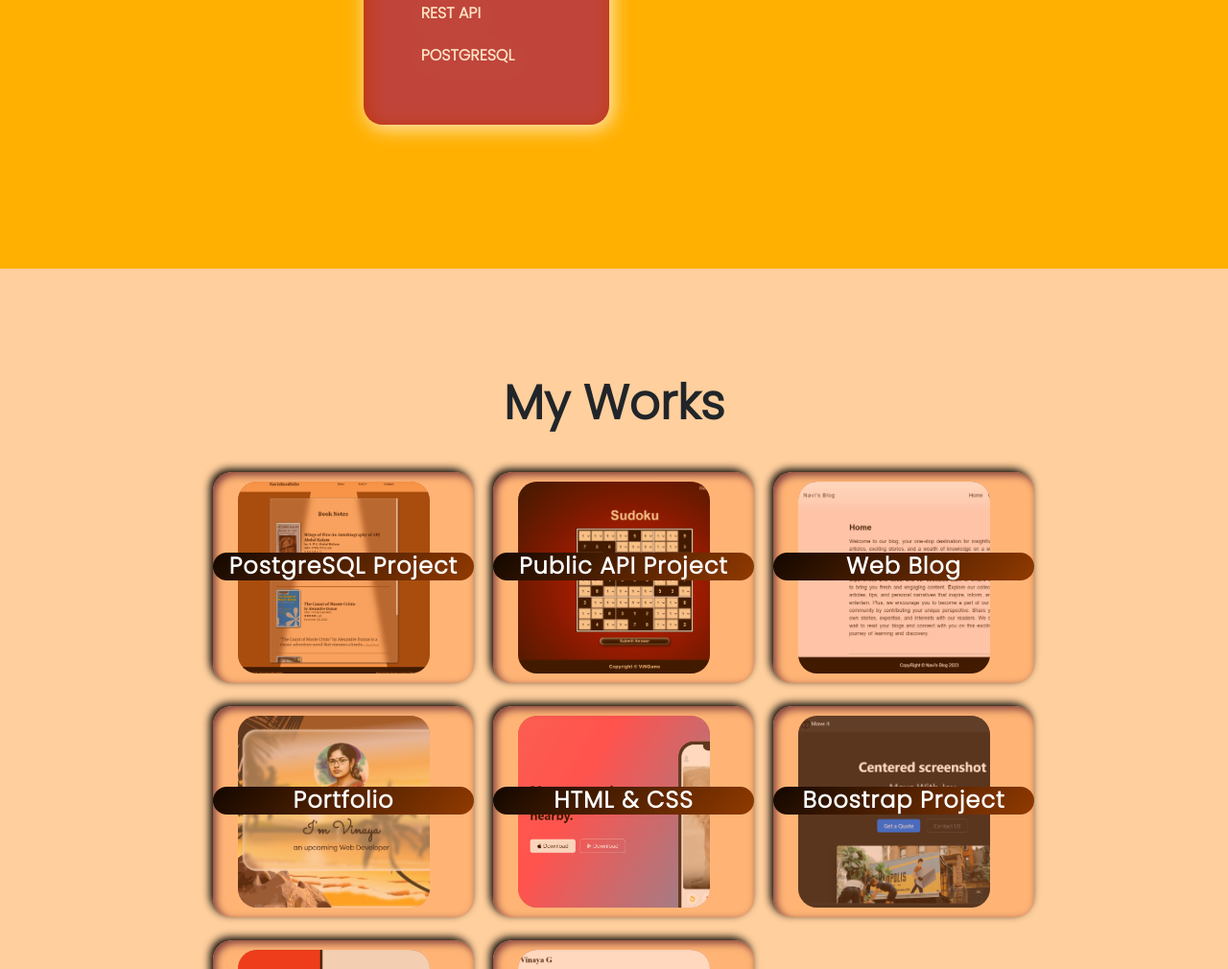
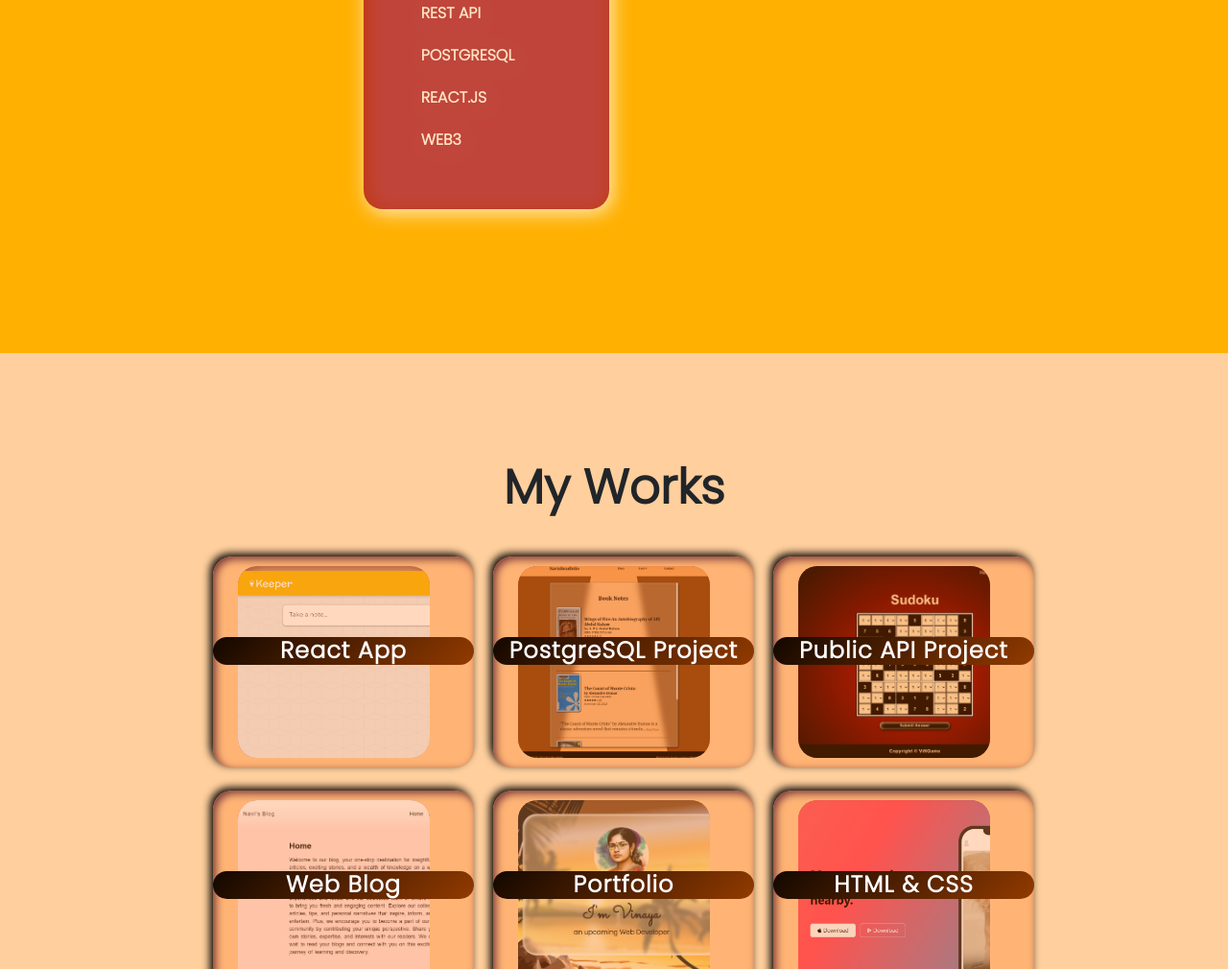
Before and after one commit to navi-hub-14/vinaya-portfolio, a plain HTML site: page index.html in a window 1280 px wide. Shown: the part 1860-2870 px from the top of the page at 96% size. Drawn offline with nearby package versions, Linux system fonts and the light colour scheme.

Commit message:
Add react app

```diff
--- a/index.html
+++ b/index.html
@@ -142,6 +142,8 @@
                 <li>ejs</li>
                 <li>Rest API</li>
                 <li>PostgreSQL</li>
+                <li>React.js</li>
+                <li>Web3</li>
             </ul>
 
             <ul class="list multimedia">
@@ -160,6 +162,14 @@
     <section id="Works" class="tag">
         <h1>My Works</h1>
         <div class="row contain g-1 ">
+            <div class=" col-6 col-sm-6 col-lg-4">
+                <a href="https://pfy7hc.csb.app/" target="_blank">
+                    <img src="./assets/images/reactapp.png" height="300" alt="img">
+                    <div class="overlay">
+                        <h2 class="overlay-text">React App</h2>
+                    </div>
+                </a>
+            </div>
             <div class=" col-6 col-sm-6 col-lg-4">
                 <a href="https://vingame.onrender.com/" target="_blank">
                     <img src="./assets/images/postgres.png" height="300" alt="img">
```
Also changed, not shown: assets/images/reactapp.png (added).
